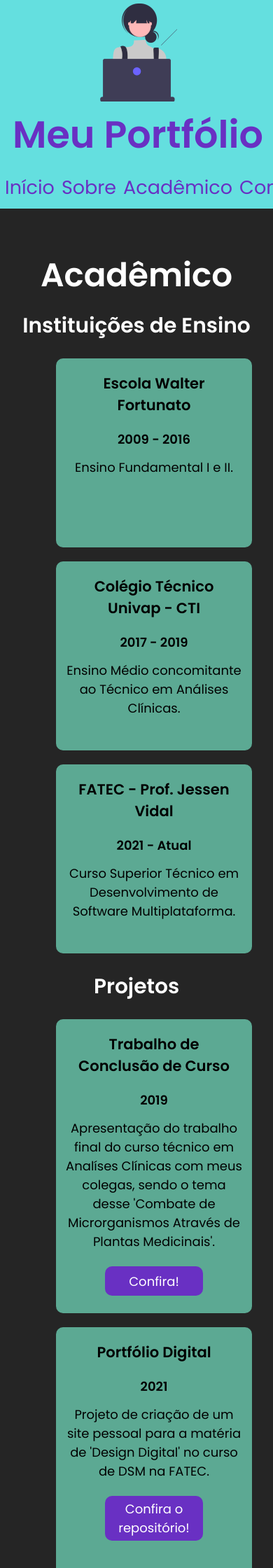
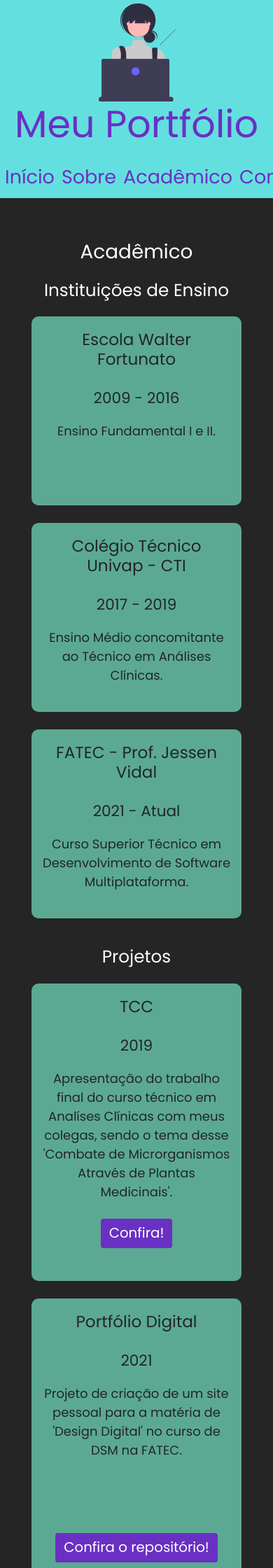
Before and after one commit to mclaralvs/portfolio-dd, a Flask app: page /academico in a window 390 px wide; the page is wider, and only the part inside the window is pictured. Shown: the top 2240 px of that part at 70% size. Run offline with Flask 2, Linux system fonts and the light colour scheme.

Commit message:
Introdução do bootstrap e alteração dos botões.
Além de ajustes na responsividade e correção de links.

```diff
--- a/src/static/css/style.css
+++ b/src/static/css/style.css
@@ -133,12 +133,14 @@ main {
 }
 
 .card {
-    flex: 1;
+    display: flex;
+    flex-wrap: wrap;
     background-color: var(--cor1);
     border-radius: 10px;
-    margin: 10px;
+    margin: auto;
     width: 290px;
     height: 280px;
+    margin-bottom: 25px;
 }
 
 .card h4 {
@@ -157,35 +159,36 @@ main {
     flex-wrap: wrap;
 }
 
-button {
+.btn.btn-dark {
     background-color: var(--cor3);
-    border-radius: 20px;
     border: var(--cor3);
     color: white;
-    font-size: 1.3em;
-    height: 50px;
-    width: 110px;
-    margin-top: 10px ;
+    font-size: 1.1em;
+
+    margin: auto;
 }
 
-button a {
-    text-decoration: none;
-    color: white;
+.card .btn.btn-dark {
     height: 50px;
     width: 110px;
 }
 
-button:hover {
+#short-one {
+    margin-top: 88px;
+}
+
+.btn.btn-dark a {
+    text-decoration: none;
+    color: white;
+}
+
+.btn.btn-dark:hover {
     border: var(--cor2);
     background-color: var(--cor2);
-    border-radius: 10px;
-    padding: 5px;
     transition-duration: 0.5s;
 }
 
-button a:hover{
-    height: 50px;
-    width: 110px;
+.btn.btn-dark a:hover{
     color: var(--cor3);
 }
 
@@ -198,7 +201,8 @@ button a:hover{
     background-color: var(--cor1);
     border-radius: 10px;
     padding: 5px;
-    margin: 10px;
+    margin: auto;
+    margin-bottom: 25px;
 }
 
 .about h2,
@@ -274,7 +278,7 @@ button a:hover{
 .edu-cards {
     display: flex;
     flex-wrap: wrap;
-    margin-left: 60px;
+
 }
 
 .sub-title {
@@ -289,9 +293,10 @@ button a:hover{
     padding: 10px;
     background-color: var(--cor1);
     border-radius: 10px;
-    margin: 10px;
-    width: 260px;
-    height: 250px;
+    margin: auto;
+    width: 300px;
+    height: 270px;
+    margin-bottom: 25px;
 }
 
 .education h3,
@@ -306,18 +311,19 @@ button a:hover{
 .proj-cards {
     display: flex;
     flex-wrap: wrap;
-    margin-left: 60px;
 }
 
 .project {
+    position: relative;
     align-items: center;
     flex-wrap: wrap;
     padding: 10px;
     background-color: var(--cor1);
     border-radius: 10px;
-    margin: 10px;
-    width: 260px;
-    height: 400px;
+    width: 300px;
+    height: 425px;
+    margin: auto;
+    margin-bottom: 25px;
 }
 
 .project h3,
@@ -329,31 +335,16 @@ button a:hover{
     padding: 2.5px;
 }
 
-.proj-button {
-    background-color: var(--cor3);
-    border-radius: 10px;
-    width: 130px;
-    padding: 5px;
-    text-align: center;
-    margin-top: 20px;
-    margin-left: 60px;
+#first {
+    margin-bottom: -25px;
 }
 
-.proj-button a {
-    text-decoration: none;
-    color: white;
+#sec {
+    margin-bottom: -185px;
 }
 
-.proj-button:hover {
-    background-color: var(--cor2);
-    color: var(--cor3);
-    border-radius: 10px;
-    padding: 5px;
-    transition-duration: 0.5s;
-}
-
-.proj-button a:hover {
-    color: var(--cor3);
+#last {
+    margin-bottom: -135px;
 }
 
 /*Parte da página contact.html*/
--- a/src/templates/academic.html
+++ b/src/templates/academic.html
@@ -5,8 +5,13 @@
         <meta http-equiv="X-UA-Compatible" content="IE=edge">
         <meta name="viewport" content="width=device-width, initial-scale=1.0">
         <title>Acadêmico</title>
+
+        <link href="https://cdn.jsdelivr.net/npm/bootstrap@5.1.3/dist/css/bootstrap.min.css" rel="stylesheet">
+        <script src="https://cdn.jsdelivr.net/npm/bootstrap@5.1.3/dist/js/bootstrap.bundle.min.js" ></script>
+
         <link rel="shortcut icon" href="../static/ico/favicon.ico" type="image/x-icon">
         <link rel="stylesheet" href="../static/css/style.css">
+
     </head>
     <body>
 
@@ -57,30 +62,30 @@
 
             <section class="proj-cards">
                 <div class="project">
-                    <h3>Trabalho de Conclusão de Curso</h3>
+                    <h3>TCC</h3>
                     <h4>2019</h4>
                     <p>Apresentação do trabalho final do curso técnico em Analíses Clínicas com meus colegas, sendo o tema desse 'Combate de Microrganismos Através de Plantas Medicinais'.</p>
-                    <div class="proj-button">
-                        <p><a href="img/tcc.pdf" target="_blank" rel="self">Confira!</a></p>
-                    </div>
+
+                    <button type="button" class="btn btn-dark" id="first"><a href="https://github.com/mclaralvs/portfolio/blob/main/src/static/img/tcc.pdf" target="_blank" rel="external">Confira!</a></button>
+
                 </div>
 
                 <div class="project">
                     <h3>Portfólio Digital</h3>
                     <h4>2021</h4>
                     <p>Projeto de criação de um site pessoal para a matéria de 'Design Digital' no curso de DSM na FATEC.</p>
-                    <div class="proj-button">
-                        <a href="https://github.com/mclaralvs/portfolio" target="_blank" rel="external">Confira o repositório!</a>
-                    </div>
+
+                    <button type="button" class="btn btn-dark" id="sec"><a href="https://github.com/mclaralvs/portfolio" target="_blank" rel="external">Confira o repositório!</a></button>
+
                 </div>
 
                 <div class="project">
                     <h3>Projeto Integrador</h3>
                     <h4>2021</h4>
                     <p>Projeto desenvolvido em grupo para a solução de um problema interno da FATEC - SJC, integrando todas as disciplinas do curso de DSM</p>
-                    <div class="proj-button">
-                        <a href="https://github.com/TheAchieversDSM/A.P.I---2021-2" target="_blank" rel="external">Confira o repositório!</a>
-                    </div>
+
+                    <button type="button" class="btn btn-dark" id="last"><a href="https://github.com/TheAchieversDSM/A.P.I---2021-2" target="_blank" rel="external">Confira o repositório!</a></button>
+
                 </div>
 
             </section>
```
Also changed, not shown: src/templates/index.html (+8 -9 lines).
